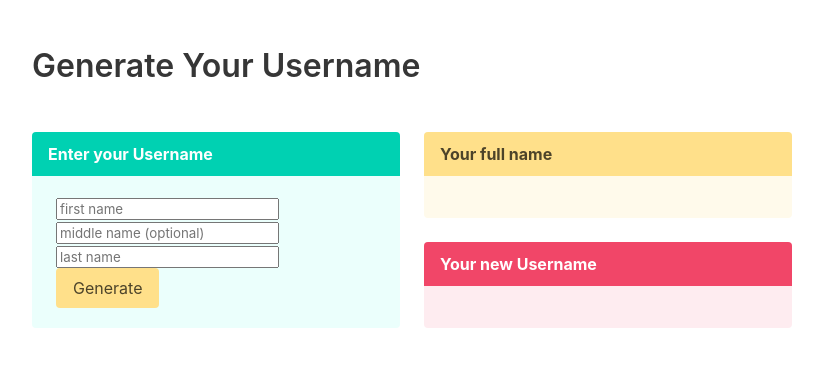
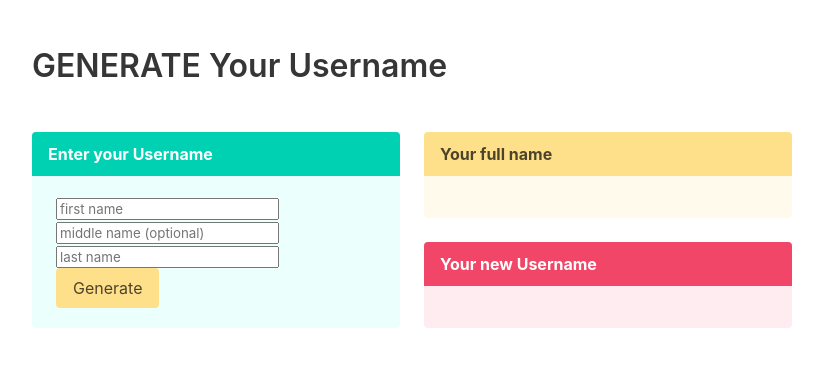
Before and after one commit to louderthanme/background-generator, a plain HTML site: page index.html in a window 1280 px wide. Shown: the whole page, without its empty margins (32-855 px from the left). Drawn offline with nearby package versions, Linux system fonts and the light colour scheme.

Commit message:
modified title

```diff
--- a/index.html
+++ b/index.html
@@ -16,7 +16,7 @@
   <br>
   <br>
   <section class="container">
-        <h1 class="title is-centered">Generate Your Username</h1>
+    <h1 class="title is-centered">GENERATE Your Username</h1>
   </section>
   <br><br>
 
```
Lines whose indentation alone changed are shown as unchanged.
